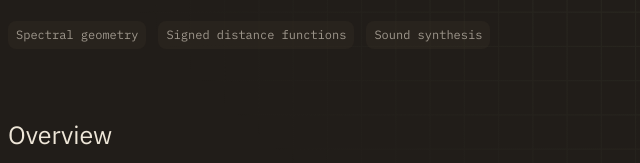
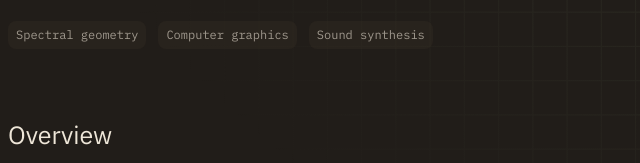
Before and after one commit to emzatos/emzatos.github.io, an Astro site: page /projects/sound-of-a-3d-drum in a window 1280 px wide. Shown: the part 296-459 px from the top of the page, 432-1072 px from the left. Built offline with nearby package versions, Linux system fonts and the light colour scheme; Astro itself is replaced by a stand-in of ours.

Commit message:
Update tag

```diff
--- a/src/content/projects/sound-of-a-3d-drum.md
+++ b/src/content/projects/sound-of-a-3d-drum.md
@@ -1,7 +1,7 @@
 ---
 title: The sound of a 3D drum
 description: Design a 3D shape with signed distance functions, compute its vibration modes, and listen to how it sounds.
-tags: ['Spectral geometry', 'Signed distance functions', 'Sound synthesis']
+tags: ['Spectral geometry', 'Computer graphics', 'Sound synthesis']
 order: 4
 status: Write-up forthcoming
 ---
```
